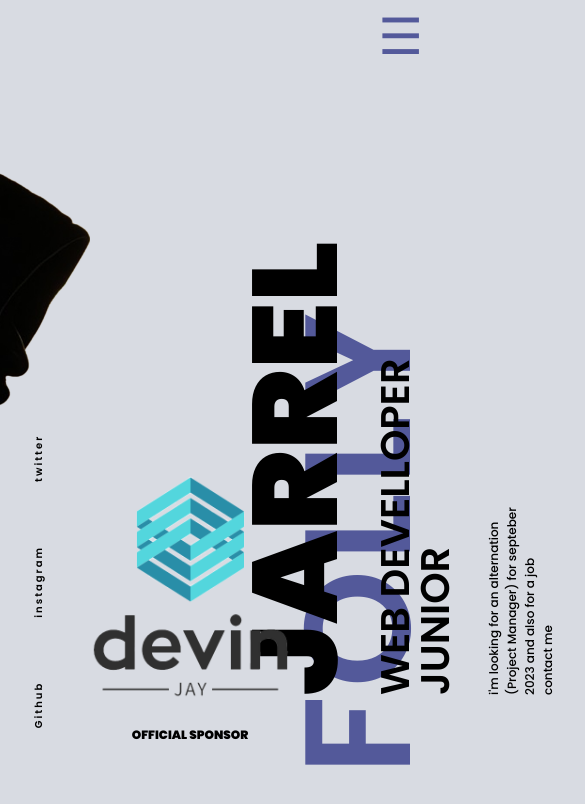
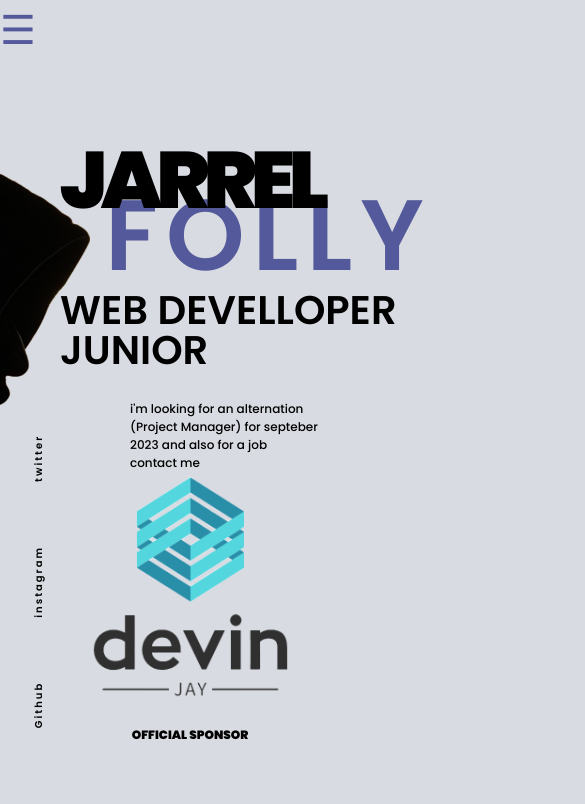
Before and after one commit to jay177/FrontDev, a website: page index.html in a window 390 px wide. Shown: the whole page, 585 px wide, since content can reach past the window. Drawn offline with nearby package versions, Linux system fonts and the light colour scheme.

Commit message:
responsive + gitignore

```diff
--- a/style.css
+++ b/style.css
@@ -389,20 +389,64 @@ ul {
 
 
 
-@media screen and (max-height:600px) {
 
+
+a{
+  text-decoration: none;
+  color: inherit;
+}
+
+
+@media screen and (max-width:500px) {
+
+  .text{
+    top: 120px;
+    left: 60px;
+    transform: none;
+    max-width: 450px;
+  }
+
+
+  .text h1 {
+    font-size: 80px;
+    height: 150px;
+    width: 450px;
+  }
+  .text h1 .hidetext {
+    position: absolute;
+  }
+
+  .text h2 {
+
+    top: 40px;
+    left: 45px;
+    font-size: 100px;
+  }
+
+  .text p{
+    left: 70px;
+  }
+
+
+  .asburger{
+    background: #000001 ;
+    opacity: 80%;
+
+  }
   .asburger .bouton {
       font-size: 40px;
   }
   .burger{
 
       font-size: 40px;
+      margin-left: auto;
+
 
 
   }
+
+
+  body{
+    width: 500px;
+  }
 }
-
-a{
-  text-decoration: none;
-  color: inherit;
-}
```
Also changed, not shown: about.html (+10 -2 lines), package.json (added, +22 -0 lines), 2 other files.
